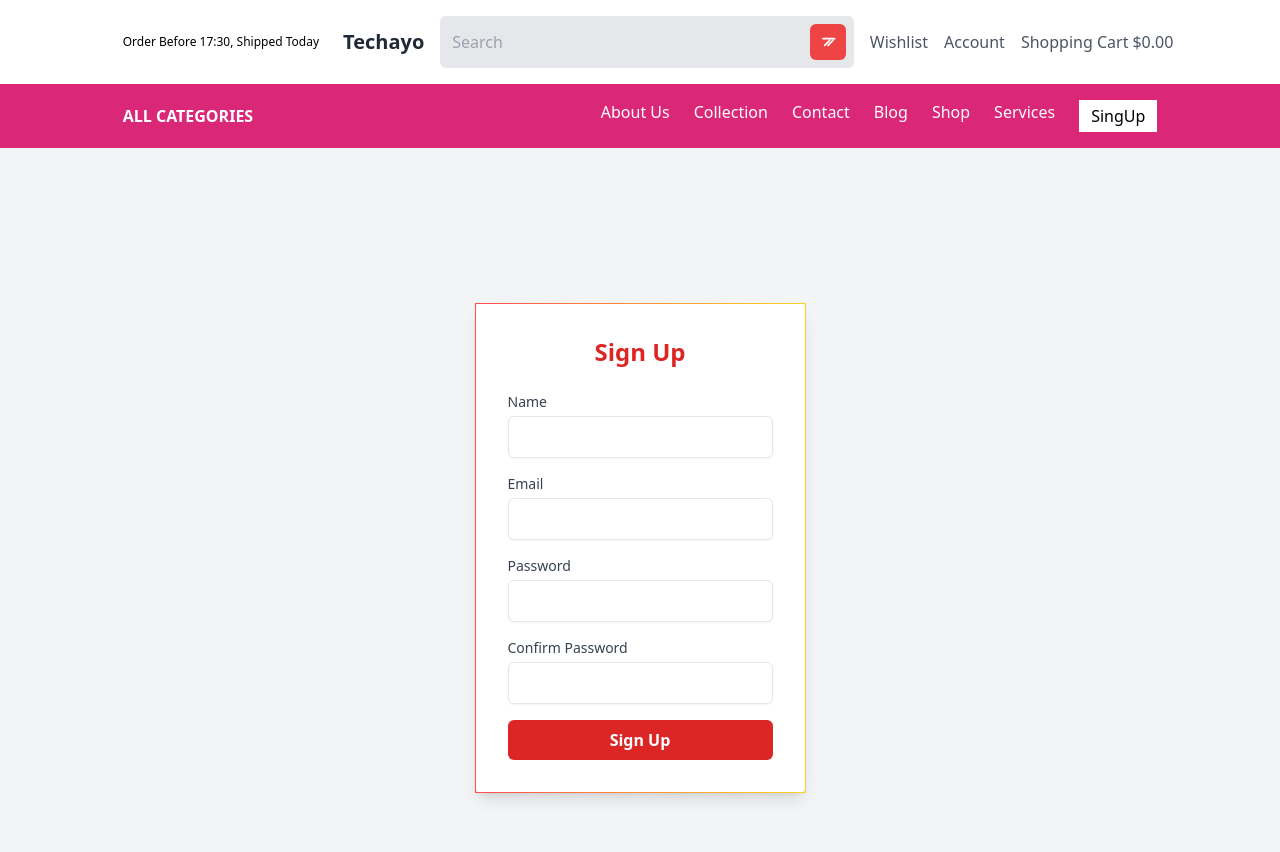
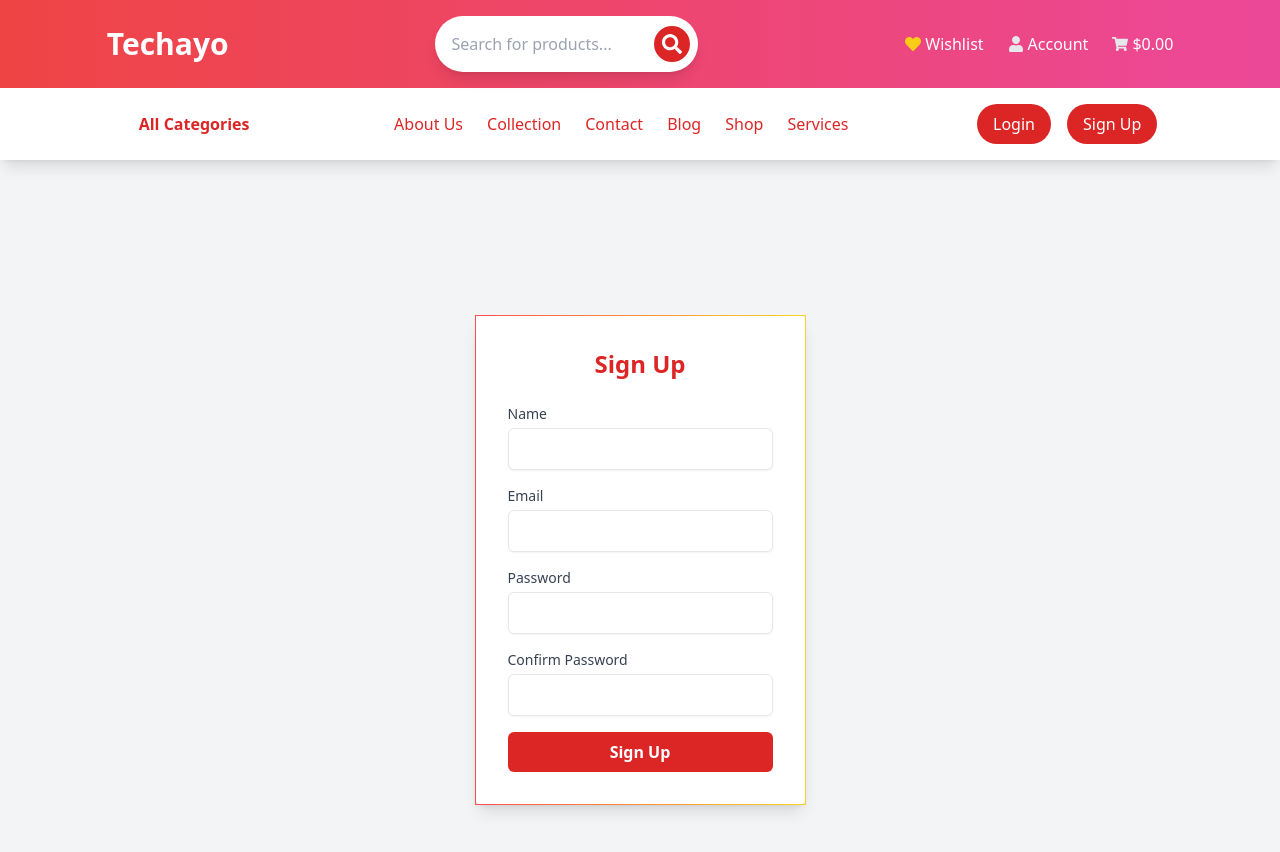
Before and after one commit to rafietrana/job-task-pclint, a React (Vite) app: page /singup in a window 1280 px wide. Shown: the top 852 px of the page. Built offline with nearby package versions, Linux system fonts and the light colour scheme.

Commit message:
add this code

```diff
--- a/src/Component/AuthProvider/AuthProvider.jsx
+++ b/src/Component/AuthProvider/AuthProvider.jsx
@@ -1,8 +1,9 @@
-import { createUserWithEmailAndPassword } from "firebase/auth";
+import { createUserWithEmailAndPassword, signInWithPopup, GoogleAuthProvider } from "firebase/auth";
 import { createContext, useState } from "react";
 import auth from "../Firebase/Firebase";
 
 export const AuthContext = createContext(null);
+
 const AuthProvider = ({ children }) => {
   const [user, setUser] = useState(null);
 
@@ -10,13 +11,37 @@ const AuthProvider = ({ children }) => {
     return createUserWithEmailAndPassword(auth, email, password);
   };
 
+  const signInWithGoogle = () => {
+    const provider = new GoogleAuthProvider();
+    return signInWithPopup(auth, provider)
+      .then((result) => {
+        const credential = GoogleAuthProvider.credentialFromResult(result);
+        const token = credential.accessToken;
+        const user = result.user;
+        setUser(user);
+        console.log("User signed in with Google:", user);
+        return user;
+      })
+      .catch((error) => {
+        const errorCode = error.code;
+        const errorMessage = error.message;
+        const email = error.customData.email;
+        const credential = GoogleAuthProvider.credentialFromError(error);
+        console.error("Error signing in with Google:", errorCode, errorMessage);
+        throw error;
+      });
+  };
 
   const userInfo = {
     user,
-    createUser
+    createUser,
+    signInWithGoogle,
   };
+
   return (
-    <AuthContext.Provider value={userInfo}>{children}</AuthContext.Provider>
+    <AuthContext.Provider value={userInfo}>
+      {children}
+    </AuthContext.Provider>
   );
 };
 
--- a/src/Component/Category/Category.jsx
+++ b/src/Component/Category/Category.jsx
@@ -1,4 +1,4 @@
-import React from 'react';
+
 
 const Category = () => {
     const data = [
--- a/src/Component/Header/Header.jsx
+++ b/src/Component/Header/Header.jsx
@@ -1,74 +1,112 @@
 import { Link } from "react-router-dom";
+import { FaSearch, FaHeart, FaUser, FaShoppingCart } from "react-icons/fa";
+import { useState } from "react";
+
+// Category data
+const categories = [
+  { category: "Electronics" },
+  { category: "Accessories" },
+  { category: "Computers" },
+  { category: "Fitness" },
+  { category: "Home Appliances" },
+  { category: "Personal Care" },
+  { category: "Outdoor" },
+];
 
 const Header = () => {
+  const [isDropdownOpen, setDropdownOpen] = useState(false);
+
   return (
-      <div className="bg-white shadow-md">
-        <header className="w-11/12 lg:w-10/12 mx-auto">
-          <div className="flex flex-col lg:flex-row items-center justify-between py-4">
-            {/* Order Info */}
-            <div className="text-xs hidden md:block lg:flex  text-black p-2 rounded-md mb-4 lg:mb-0 lg:px-4">
-              Order Before 17:30, Shipped Today
-            </div>
-
+    <div className="bg-gradient-to-r from-red-500 to-pink-500 text-white sticky top-0 z-50 shadow-lg">
+      {/* Header Content */}
+      <header className="w-full lg:w-10/12 mx-auto flex flex-col lg:flex-row items-center justify-between py-4 px-4 lg:px-0">
         {/* Logo */}
-            <div className="flex items-center">
-
-              <span className="text-xl font-bold text-gray-800 ml-2">Techayo</span>
+        <div className="flex items-center space-x-2">
+          <span className="text-3xl font-bold text-white">Techayo</span>
         </div>
 
         {/* Search Bar */}
-            <div className="flex items-center w-full lg:w-auto space-x-2 bg-gray-200 p-2 rounded-md flex-grow mx-4 mt-4 lg:mt-0 lg:max-w-md">
+        <div className="relative flex items-center w-full lg:w-auto space-x-2 bg-white p-2 rounded-full mx-4 mt-4 lg:mt-0 lg:max-w-md shadow-lg">
           <input
             type="text"
-                placeholder="Search"
-                className="flex-grow bg-transparent outline-none p-1 text-sm lg:text-base"
+            placeholder="Search for products..."
+            className="flex-grow bg-transparent outline-none p-2 text-sm lg:text-base rounded-full"
           />
-              <button className="bg-red-500 text-white p-2 rounded-md">
-                <svg
-                  className="w-5 h-5"
-                  fill="none"
-                  stroke="currentColor"
-                  viewBox="0 0 24 24"
-                  xmlns="http://www.w3.org/2000/svg"
-                >
-                  <path
-                    strokeLinecap="round"
-                    strokeLinejoin="round"
-                    strokeWidth="2"
-                    d="M8 16l6-6M6 8h14m-8 8l6-6"
-                  ></path>
-                </svg>
+          <button className="absolute right-2 bg-red-600 text-white p-2 rounded-full hover:bg-red-700 transition duration-300">
+            <FaSearch className="w-5 h-5" />
           </button>
         </div>
 
         {/* Icons (Wishlist, Account, Cart) */}
-            <div className="flex items-center space-x-4 mt-4 lg:mt-0">
-              <a href="#" className="text-gray-600 hover:text-gray-800 text-sm lg:text-base">
-                Wishlist
-              </a>
-              <a href="#" className="text-gray-600 hover:text-gray-800 text-sm lg:text-base">
-                Account
-              </a>
-              <a href="#" className="flex items-center space-x-1 text-gray-600 hover:text-gray-800 text-sm lg:text-base">
-                <span>Shopping Cart</span>
+        <div className="flex items-center space-x-6 mt-4 lg:mt-0">
+          <Link
+            to="/wishlist"
+            className="text-white hover:text-yellow-300 flex items-center space-x-1 transition duration-300"
+          >
+            <FaHeart className="text-yellow-400" />
+            <span>Wishlist</span>
+          </Link>
+          <Link
+            to="/account"
+            className="text-white hover:text-gray-300 flex items-center space-x-1 transition duration-300"
+          >
+            <FaUser className="text-gray-200" />
+            <span>Account</span>
+          </Link>
+          <Link
+            to="/cart"
+            className="flex items-center space-x-1 text-white hover:text-gray-300 transition duration-300"
+          >
+            <FaShoppingCart className="text-gray-200" />
             <span>$0.00</span>
-              </a>
-            </div>
+          </Link>
         </div>
       </header>
 
       {/* Navigation Bar */}
-        <nav className="bg-[#DB2777]">
-          <div className="w-11/12 lg:w-10/12 mx-auto flex flex-col lg:flex-row justify-between items-center p-4">
-            <div className="text-white font-bold text-sm lg:text-base mb-2 lg:mb-0">ALL CATEGORIES</div>
-            <div className="hidden md:flex space-x-6 text-white text-sm lg:text-base">
-              <a href="#" className="hover:text-white">About Us</a>
-              <a href="#" className="hover:text-white">Collection</a>
-              <a href="#" className="hover:text-white">Contact</a>
-              <a href="#" className="hover:text-white">Blog</a>
-              <a href="#" className="hover:text-white">Shop</a>
-              <a href="#" className="hover:text-white">Services</a>
-                 <Link className="bg-white px-3 text-black p-1">SingUp</Link>
+      <nav className="bg-white">
+        <div className="w-full lg:w-10/12 mx-auto flex flex-col lg:flex-row justify-between items-center p-4">
+          {/* Dropdown Button */}
+          <div className="relative">
+            <button
+              onClick={() => setDropdownOpen(!isDropdownOpen)}
+              className="text-red-600 font-bold text-sm lg:text-base bg-transparent  rounded-full px-4 py-2 hover:text-red-700 transition duration-300"
+            >
+              All Categories
+            </button>
+
+            {/* Dropdown Menu */}
+            {isDropdownOpen && (
+              <ul className="absolute left-0 mt-2 w-full bg-white border border-gray-200 rounded-lg shadow-lg z-10">
+                {categories.map((item, index) => (
+                  <li key={index} className="hover:bg-red-100 hover:text-red-600 transition duration-300">
+                    <Link
+                      to={`/category/${item.category.toLowerCase()}`}
+                      className="block px-4 py-2 text-gray-700"
+                    >
+                      {item.category}
+                    </Link>
+                  </li>
+                ))}
+              </ul>
+            )}
+          </div>
+
+          <div className="flex space-x-6 text-red-600 text-sm lg:text-base">
+            <Link to="/about" className="hover:text-red-700 transition duration-300">About Us</Link>
+            <Link to="/collection" className="hover:text-red-700 transition duration-300">Collection</Link>
+            <Link to="/contact" className="hover:text-red-700 transition duration-300">Contact</Link>
+            <Link to="/blog" className="hover:text-red-700 transition duration-300">Blog</Link>
+            <Link to="/shop" className="hover:text-red-700 transition duration-300">Shop</Link>
+            <Link to="/services" className="hover:text-red-700 transition duration-300">Services</Link>
+          </div>
+          <div className="flex space-x-4 mt-4 lg:mt-0">
+            <Link to="/login" className="bg-red-600 text-white px-4 py-2 rounded-full hover:bg-red-700 transition duration-300">
+              Login
+            </Link>
+            <Link to="/signup" className="bg-red-600 text-white px-4 py-2 rounded-full hover:bg-red-700 transition duration-300">
+              Sign Up
+            </Link>
           </div>
         </div>
       </nav>
--- /dev/null
+++ b/src/Component/Login/Login.jsx
@@ -0,0 +1,89 @@
+import { useContext } from "react";
+
+import { FaGoogle } from "react-icons/fa";
+import { AuthContext } from "../AuthProvider/AuthProvider";
+
+const Login = () => {
+  const { signInWithGoogle } = useContext(AuthContext);
+
+const handleLoginBtn = (e) => {
+    e.preventDefault();
+    const form = e.target;
+    const email = form.email.value;
+    const password = form.password.value;
+
+    console.log("Email:", email);
+    console.log("Password:", password);
+  };
+
+  const handleGoogleSignIn = () => {
+    signInWithGoogle()
+      .then((user) => {
+        console.log("Signed in with Google:", user);
+      })
+      .catch((error) => {
+        console.error("Error during Google sign-in:", error);
+      });
+  };
+
+  return (
+    <div className="flex justify-center items-center min-h-screen bg-gray-100">
+      <div
+        className="bg-white p-8 rounded-lg shadow-lg border border-red-500"
+        style={{ borderImage: "linear-gradient(to right, #ff4e50, #f9d423) 1" }}
+      >
+        <h2 className="text-2xl font-bold text-center text-red-600 mb-6">
+          Login
+        </h2>
+        <form className="space-y-4" onSubmit={handleLoginBtn}>
+          <div>
+            <label
+              htmlFor="email"
+              className="block text-sm font-medium text-gray-700"
+            >
+              Email
+            </label>
+            <input
+              type="email"
+              id="email"
+              name="email"
+              className="mt-1 block w-full px-4 py-2 border rounded-md shadow-sm focus:ring-red-500 focus:border-red-500"
+              required
+            />
+          </div>
+          <div>
+            <label
+              htmlFor="password"
+              className="block text-sm font-medium text-gray-700"
+            >
+              Password
+            </label>
+            <input
+              type="password"
+              id="password"
+              name="password"
+              className="mt-1 block w-full px-4 py-2 border rounded-md shadow-sm focus:ring-red-500 focus:border-red-500"
+              required
+            />
+          </div>
+          <button
+            type="submit"
+            className="w-full py-2 px-4 bg-red-600 text-white font-semibold rounded-md hover:bg-red-700 transition duration-300"
+          >
+            Login
+          </button>
+        </form>
+        <div className="mt-6">
+          <button
+            onClick={handleGoogleSignIn}
+            className="flex items-center justify-center w-full py-2 px-4 bg-red-600 text-white font-semibold rounded-md hover:bg-red-700 transition duration-300"
+          >
+            <FaGoogle className="mr-2" /> Login with Google
+          </button>
+        </div>
+      </div>
+    </div>
+  );
+};
+
+export default Login;
--- a/src/Component/Product/Product.jsx
+++ b/src/Component/Product/Product.jsx
@@ -1,4 +1,5 @@
 import { useEffect, useState } from "react";
+import { FaSearch, FaFilter, FaSort } from "react-icons/fa";
 
 const Product = () => {
   const [productData, setProductData] = useState([]);
@@ -64,41 +65,42 @@ const Product = () => {
 
   return (
     <div className="bg-gray-100 py-8 min-h-screen">
-      <div className="container mx-auto px-4">
-        <div className="mb-6 grid grid-cols-1 md:grid-cols-3 gap-6">
+      <div className="container w-10/12 mx-auto px-4">
+        <div className="flex flex-col md:flex-row gap-6">
           {/* Filter Sidebar */}
-          <div className="bg-white p-4 rounded-lg shadow-md">
-            <h3 className="text-lg font-semibold mb-4">Filters</h3>
+          <div className="bg-white p-6 rounded-lg shadow-md flex-shrink-0 md:w-1/4">
+            <h3 className="text-xl font-semibold mb-4">Filters</h3>
 
             <div className="mb-4">
-              <label className="block mb-2">Brand Name</label>
+              <label className="block mb-2 font-medium">Brand Name</label>
               <input
                 type="text"
                 value={brandFilter}
                 onChange={(e) => setBrandFilter(e.target.value)}
-                className="p-2 border border-gray-300 rounded-lg w-full"
+                className="p-3 border border-gray-300 rounded-lg w-full"
               />
             </div>
 
             <div className="mb-4">
-              <label className="block mb-2">Category Name</label>
+              <label className="block mb-2 font-medium">Category Name</label>
               <input
                 type="text"
                 value={categoryFilter}
                 onChange={(e) => setCategoryFilter(e.target.value)}
-                className="p-2 border border-gray-300 rounded-lg w-full"
+                className="p-3 border border-gray-300 rounded-lg w-full"
               />
             </div>
 
             <div className="mb-4">
-              <label className="block mb-2">Price Range</label>
+              <label className="block mb-2 font-medium">Price Range</label>
+              <div className="flex gap-4">
                 <input
                   type="number"
                   value={priceRange[0]}
                   onChange={(e) =>
                     setPriceRange([parseInt(e.target.value), priceRange[1]])
                   }
-                className="p-2 border border-gray-300 rounded-lg w-full mb-2"
+                  className="p-3 border border-gray-300 rounded-lg w-full"
                   placeholder="Min Price"
                 />
                 <input
@@ -107,25 +109,29 @@ const Product = () => {
                   onChange={(e) =>
                     setPriceRange([priceRange[0], parseInt(e.target.value)])
                   }
-                className="p-2 border border-gray-300 rounded-lg w-full"
+                  className="p-3 border border-gray-300 rounded-lg w-full"
                   placeholder="Max Price"
                 />
               </div>
             </div>
+          </div>
 
-          <div className="md:col-span-2">
-            {/* Search input */}
+          <div className="flex-1">
+            {/* Search Bar */}
+            <div className="flex items-center bg-white p-4 rounded-lg shadow-md mb-6">
+              <FaSearch className="text-gray-600 w-6 h-6 mr-2" />
               <input
                 type="text"
                 placeholder="Search by product name..."
                 value={searchQuery}
                 onChange={(e) => setSearchQuery(e.target.value)}
-              className="p-3 border border-gray-300 rounded-lg w-full md:w-1/2 lg:w-1/3 shadow-md mb-6"
+                className="flex-grow p-3 border border-gray-300 rounded-lg outline-none"
               />
+            </div>
 
             {/* Sorting Options */}
-            <div className="mb-6">
-              <label className="block mb-2">Sort By</label>
+            <div className="bg-white p-4 rounded-lg shadow-md mb-6 flex items-center gap-2">
+              <FaSort className="text-gray-600 w-6 h-6" />
               <select
                 value={sortOption}
                 onChange={(e) => setSortOption(e.target.value)}
@@ -137,27 +143,26 @@ const Product = () => {
               </select>
             </div>
 
-            <div className="grid grid-cols-1 md:grid-cols-2 lg:grid-cols-3 xl:grid-cols-3 gap-6">
+            {/* Product Grid */}
+            <div className="grid grid-cols-1 md:grid-cols-2 lg:grid-cols-3 xl:grid-cols-4 gap-6">
               {productData.length > 0 ? (
                 productData.map((dataProduct, idx) => (
                   <div
-                    className="bg-white shadow-lg rounded-lg overflow-hidden transform transition-transform duration-300 hover:scale-105 hover:shadow-xl"
+                    className="bg-white shadow-lg rounded-lg overflow-hidden transition-transform transform hover:scale-105 hover:shadow-xl"
                     key={idx}
                   >
                     <figure className="relative">
                       <img
                         src={dataProduct?.image}
                         alt={dataProduct?.name}
-                        className="w-full h-64 object-cover"
+                        className="w-full h-48 object-cover"
                       />
-                      <div className="absolute top-0 left-0 bg-red-500 bg-opacity-70 text-white p-2 text-xs uppercase font-semibold">
+                      <div className="absolute top-2 left-2 bg-red-500 text-white p-2 text-xs uppercase font-semibold rounded-lg">
                         {dataProduct?.category}
                       </div>
                     </figure>
                     <div className="p-4">
-                      <h2 className="text-lg font-semibold text-gray-800 truncate mb-2">
-                        {dataProduct?.name}
-                      </h2>
+                      <h2 className="text-lg font-semibold text-gray-800 mb-2 truncate">{dataProduct?.name}</h2>
                       <p className="text-gray-600 text-sm mb-2">
                         {dataProduct?.description.slice(0, 60)}
                         {dataProduct?.description.length > 60 ? "..." : ""}
@@ -168,10 +173,10 @@ const Product = () => {
                       <p className="text-gray-600 mb-2 font-semibold">
                         Ratings: {dataProduct?.ratings}
                       </p>
-                      <p className="text-gray-600 mb-2 font-semibold">
+                      <p className="text-gray-600 mb-4 font-semibold">
                         Brand: {dataProduct?.brand}
                       </p>
-                      <button className="w-full px-4 py-2 bg-red-500 text-white font-semibold rounded-md hover:bg-red-600 transition duration-300 ">
+                      <button className="w-full px-4 py-2 bg-red-500 text-white font-semibold rounded-md hover:bg-red-600 transition duration-300">
                         Add To Cart
                       </button>
                     </div>
@@ -184,6 +189,7 @@ const Product = () => {
               )}
             </div>
 
+            {/* Pagination */}
             <div className="flex justify-center mt-6">
               <button
                 onClick={handlePrevButton}
--- a/src/Component/Shop/Shop.jsx
+++ b/src/Component/Shop/Shop.jsx
@@ -8,7 +8,7 @@ const Shop = () => {
     return (
         <div>
             <Slider></Slider>
-            <ProductImage></ProductImage>
+            {/* <ProductImage></ProductImage> */}
            <Category></Category>
              <Product></Product>
 
--- a/src/main.jsx
+++ b/src/main.jsx
@@ -6,6 +6,7 @@ import Layout from "./Component/Layout/Layout";
 import Shop from "./Component/Shop/Shop";
 import AuthProvider from "./Component/AuthProvider/AuthProvider";
 import SingUp from "./Component/SingUp/SingUp";
+import Login from "./Component/Login/Login";
 
 const router = createBrowserRouter([
   {
@@ -20,6 +21,10 @@ const router = createBrowserRouter([
         path: "/singup",
         element: <SingUp></SingUp>,
       },
+      {
+        path: "/login",
+        element: <Login></Login>,
+      }
     ],
   },
 ]);
```
Lines whose indentation alone changed are shown as unchanged.
